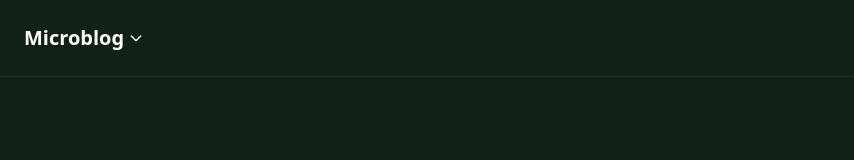
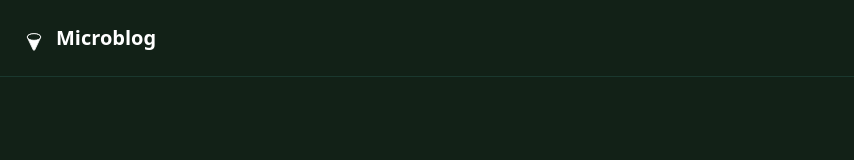
Before and after one commit to PenguinGuerrilla/Microblog, a React (Vite) app in the folder frontend/: page /login in a window 1280 px wide. Shown: the top 160 px of the page, without its empty margins (0-854 px from the left). Built offline with nearby package versions, Linux system fonts and the light colour scheme.

Commit message:
fix: atualizando feed apos post realizado

```diff
--- a/frontend/src/Components/Header.jsx
+++ b/frontend/src/Components/Header.jsx
@@ -44,8 +44,11 @@ const Header = ({ showAuthControls = false }) => {
   return (
     <header className="p-4 md:p-6 flex justify-between items-center border-b border-[#1a382e]">
       <div className="flex items-center cursor-pointer" onClick={() => navigate('/')}>
+        <img
+          src={"/logo.svg"}
+          className="w-5 h-5 rounded-full mt-2 mr-3"
+        />
         <span className="font-semibold text-lg md:text-xl">Microblog</span>
-        <ChevronDownIcon />
       </div>
       {showAuthControls && (
         <div className="flex items-center space-x-4">
@@ -55,12 +58,15 @@ const Header = ({ showAuthControls = false }) => {
           >
             {token ? "Logout" : "Login"}
           </button>
-          <div className="flex items-center space-x-4 ">
-            <img
-              src={user.gravatar}
-              alt={user.name}
-              className="w-10 h-10 rounded-full"
-            /></div>
+          {user &&
+            <div className="flex items-center space-x-4 ">
+              <img
+                src={user.gravatar}
+                alt={user.name}
+                className="w-10 h-10 rounded-full"
+              />
+            </div>
+          }
         </div>
       )}
     </header>
--- a/frontend/src/Components/NewPost.jsx
+++ b/frontend/src/Components/NewPost.jsx
@@ -2,7 +2,7 @@ import { CircleUserRound } from 'lucide-react';
 import React, { useState, useContext } from 'react';
 import { AppContext } from '../Contexts/AppContext';
 
-const NewPost = () => {
+const NewPost = ({ onNewPost }) => {
     const { token, user } = useContext(AppContext);
     const [formData, setFormData] = useState({
         conteudo: '',
@@ -46,6 +46,9 @@ const NewPost = () => {
                 throw new Error(errorMsg);
             }
             setFormData({ conteudo: '', publico: false }); // Reset form
+            if (onNewPost) {
+                onNewPost();
+            }
         } catch (error) {
             console.error("Submit Error:", error);
             alert(error.toString());
--- a/frontend/src/Pages/Global/Feed.jsx
+++ b/frontend/src/Pages/Global/Feed.jsx
@@ -12,7 +12,6 @@ const Feed = () => {
   const { token } = useContext(AppContext)
   const [posts, setPosts] = useState([]);
 
-  useEffect(() => {
   const fetchPosts = async () => {
     const url = token ? "/api/posts" : "/api/public-posts";
     const headers = {
@@ -46,6 +45,8 @@ const Feed = () => {
       alert(error.toString());
     }
   };
+
+  useEffect(() => {
     fetchPosts();
   }, [token]);
 
@@ -60,7 +61,7 @@ const Feed = () => {
         <div className="w-full max-w-xl"> {/* Container for posts */}
           <h1 className="text-3xl md:text-4xl text-start font-bold mb-6">Início</h1>
 
-          {token && <NewPost token={token}/>}
+          {token && <NewPost token={token} onNewPost={fetchPosts}/>}
 
           {/* Feed of posts */}
           <div className="space-y-6">
```
Lines whose indentation alone changed are shown as unchanged.
